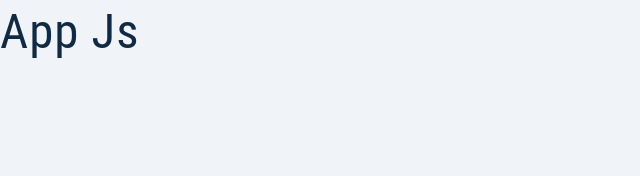
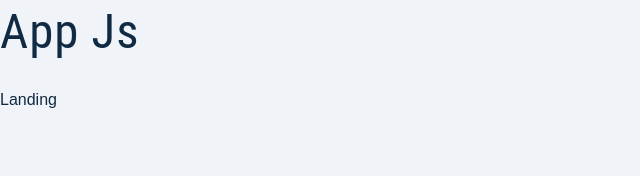
Before and after one commit to Ruturaj2003/jobster, a React (Vite) app: page /landing in a window 1280 px wide. Shown: the top 176 px of the page, without its empty margins (0-640 px from the left). Built offline with nearby package versions, Linux system fonts and the light colour scheme.

Commit message:
Seup Landing Page

```diff
--- a/src/App.jsx
+++ b/src/App.jsx
@@ -1,7 +1,9 @@
+import Landing from './pages/Landing';
 function App() {
   return (
     <>
       <h1>App js</h1>
+      <Landing></Landing>
     </>
   );
 }
--- a/src/main.jsx
+++ b/src/main.jsx
@@ -5,7 +5,7 @@ import 'normalize.css';
 import './index.css';
 
 ReactDOM.createRoot(document.getElementById('root')).render(
-  <React.StrictMode>
+  <>
     <App />
-  </React.StrictMode>
+  </>
 );
--- /dev/null
+++ b/src/pages/Landing.jsx
@@ -0,0 +1,7 @@
+import logo from '../assets/css/logo.svg';
+import mainImg from '../assets/css/main.svg';
+
+const Landing = () => {
+  return <div>Landing</div>;
+};
+export default Landing;
```
